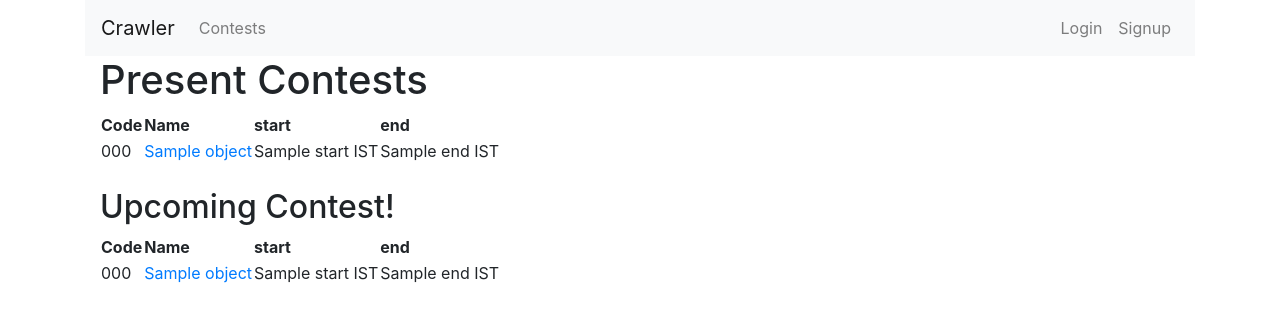
After one commit to Ajink7/Codeforces_Crawler, a Django app: template contests/templates/contests/CC_Schedule.html in a window 1280 px wide. The commit adds this page. Shown: the top 322 px of the page. Run offline with Django 3.2, Linux system fonts and the light colour scheme; the template is opened without the code that fills it: most values are stand-ins (such as "Sample title", 1, 10 or a date in 2020); some libraries are stand-ins or nearby versions.

Commit message:
added CodeChef Schedule

```diff
--- a/contests/admin.py
+++ b/contests/admin.py
@@ -1,4 +1,5 @@
 from django.contrib import admin
-from .models import CF_Contest
+from .models import CF_Contest,CC_Contest
 # Register your models here.
 admin.site.register(CF_Contest)
+admin.site.register(CC_Contest)
--- a/contests/models.py
+++ b/contests/models.py
@@ -11,5 +11,6 @@ class CF_Contest(models.Model):
 class CC_Contest(models.Model):
     contestCode = models.CharField(max_length=100)
     name = models.CharField(max_length=300)
+    contest_link = models.CharField(max_length=400)
     start = models.DateTimeField(null=True)
     end = models.DateTimeField(null=True)
--- /dev/null
+++ b/contests/templates/contests/CC_Schedule.html
@@ -0,0 +1,45 @@
+{% extends 'base.html' %}
+{% block content %}
+
+    <div class="container">
+      <h1>Present Contests</h1>
+      <table>
+        <tr>
+          <th>Code</th>
+          <th>Name</th>
+          <th>start</th>
+          <th>end</th>
+        </tr>
+        {% for object in present_contest_list %}
+        <tr>
+          <td>{{object.contestCode}}</td>
+          <td><a href='{{object.contest_link}}'>{{object.name}}</a></td>
+          <td>{{object.start}} IST</td>
+          <td>{{object.end}} IST</td>
+        </tr>
+        {% endfor %}
+      </table>
+      <br>
+      <h2>Upcoming Contest!</h2>
+      <table>
+        <tr>
+          <th>Code</th>
+          <th>Name</th>
+          <th>start</th>
+          <th>end</th>
+        </tr>
+        {% for object in future_contest_list %}
+        <tr>
+          <td>{{object.contestCode}}</td>
+          <td><a href='{{object.contest_link}}'>{{object.name}}</a></td>
+          <td>{{object.start}} IST</td>
+          <td>{{object.end}} IST</td>
+        </tr>
+        {% endfor %}
+      </table>
+
+
+    </div>
+
+
+{% endblock %}
--- a/contests/templates/contests/contest.html
+++ b/contests/templates/contests/contest.html
@@ -1,5 +1,6 @@
 {% extends 'base.html' %}
 {% block content %}
 <a href="{% url 'CF_Schedule' %}">Codeforces Schedule</a>
-
+<br>
+<a href="{% url 'CC_Schedule' %}">CodeChef Schedule</a>
 {% endblock %}
--- a/contests/urls.py
+++ b/contests/urls.py
@@ -3,6 +3,6 @@ from django.urls import path,include
 from . import views
 urlpatterns = [
     path('CF_Schedule',views.CF_Schedule,name = 'CF_Schedule'),
-    path('',views.Contest,name = 'contest')
-
+    path('',views.Contest,name = 'contest'),
+    path('CC_Schedule',views.CC_Schedule,name = 'CC_Schedule'),
 ]
```
Also changed, not shown: contests/views.py (+46 -2 lines), contests/migrations/0005_cc_contest_contest_link.py (added).
